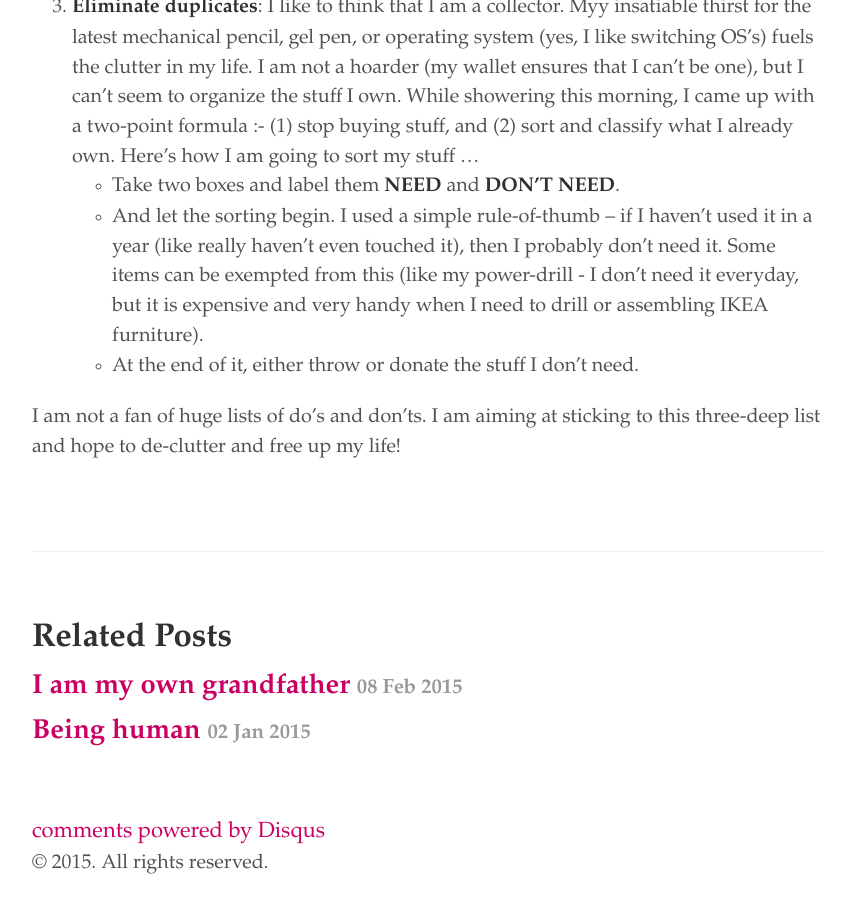
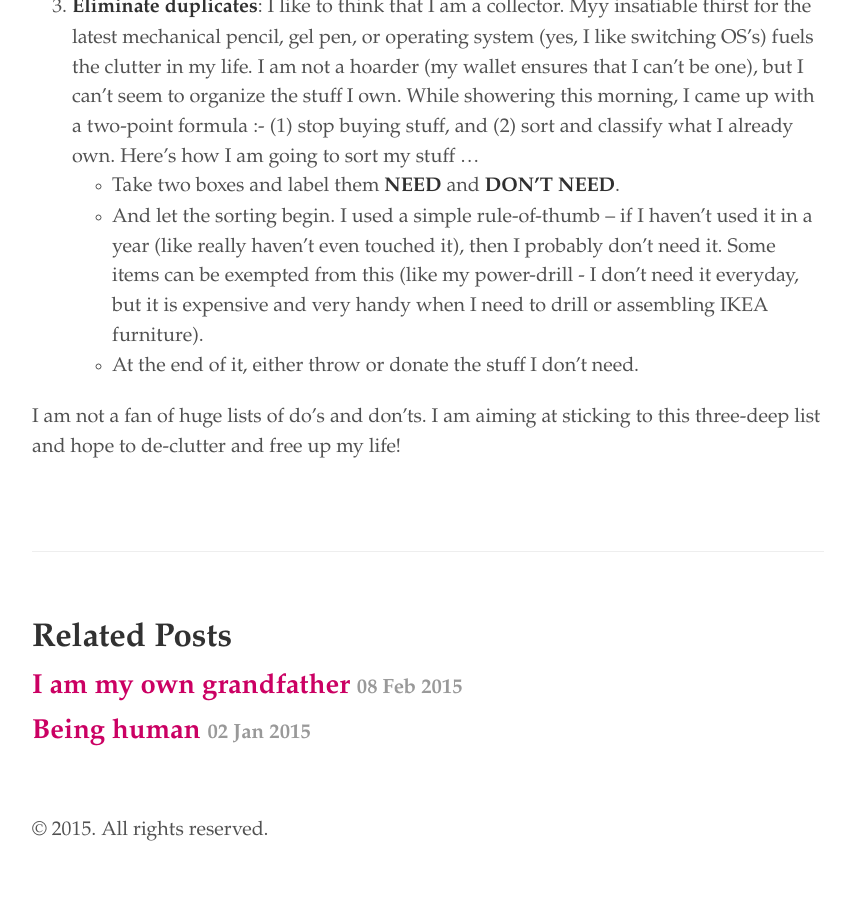
Before and after one commit to ponderingfish/ponderingfish.github.io, a Jekyll site: the page built from _posts/2015-02-06-clutter-declutter.md, in a window 1280 px wide and 900 px high, scrolled down 1144 px. Shown: the whole window, without its empty margins (212-1063 px from the left). Built offline with Jekyll 4.4.1, drawn with Linux system fonts in a browser that asks for light colours; comment, search, counter and statistics services are not loaded; after the commit the page ends 2011 px from its top, so only the background shows below that.

Commit message:
Update comments.html

```diff
--- a/_includes/comments.html
+++ b/_includes/comments.html
@@ -11,6 +11,6 @@
             (document.getElementsByTagName('head')[0] || document.getElementsByTagName('body')[0]).appendChild(dsq);
         })();
     </script>
-<noscript>Please enable JavaScript to view the <a href="http://disqus.com/?ref_noscript">comments powered by Disqus.</a></noscript>
-<a href="http://disqus.com" class="dsq-brlink">comments powered by <span class="logo-disqus">Disqus</span></a>
+    <noscript>Please enable JavaScript to view the <a href="https://disqus.com/?ref_noscript">comments powered by Disqus.</a></noscript>
+
 {% endif %}
```
Also changed, not shown: other parts of _includes/comments.html (+2 -2 lines). Lines whose indentation alone changed are shown as unchanged.
